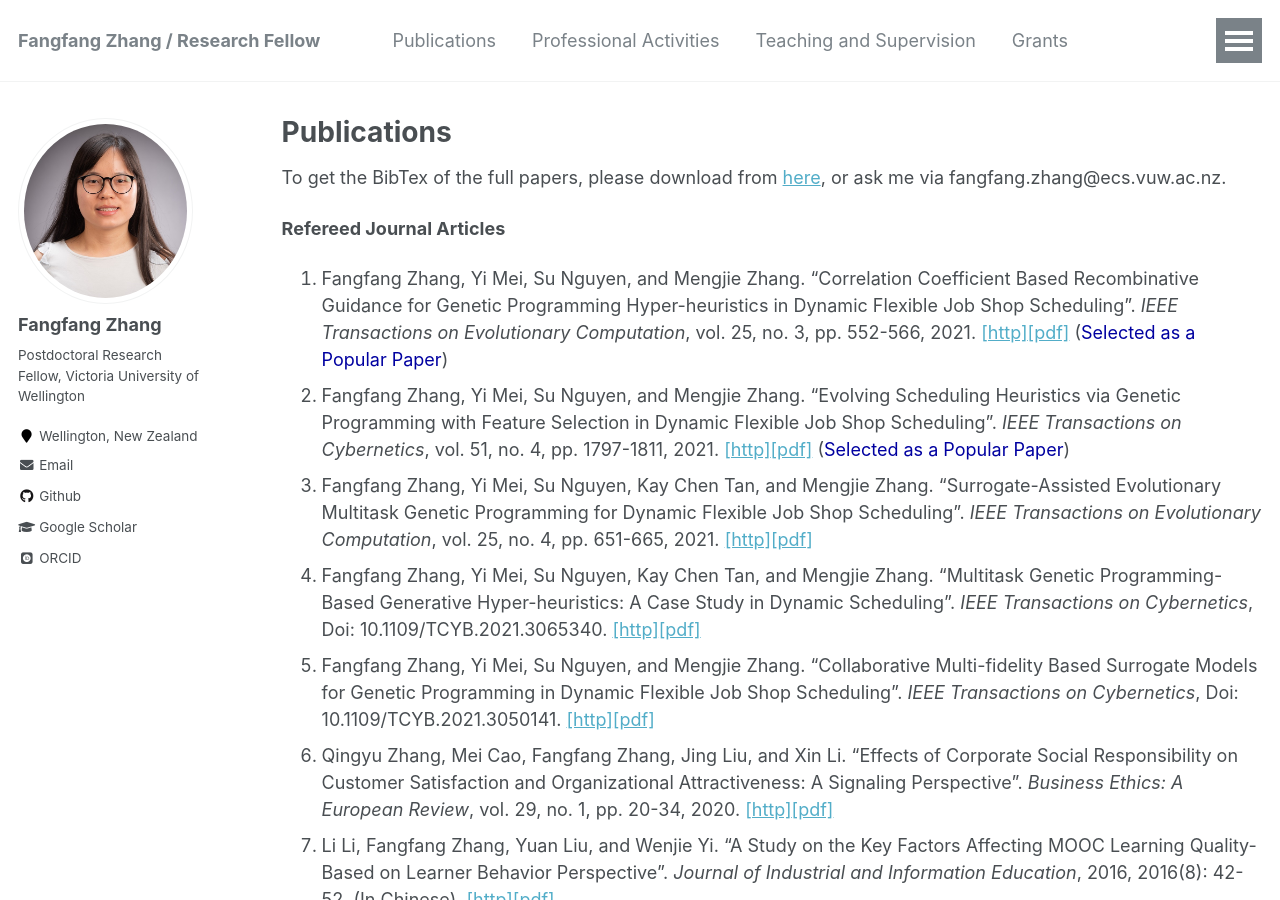
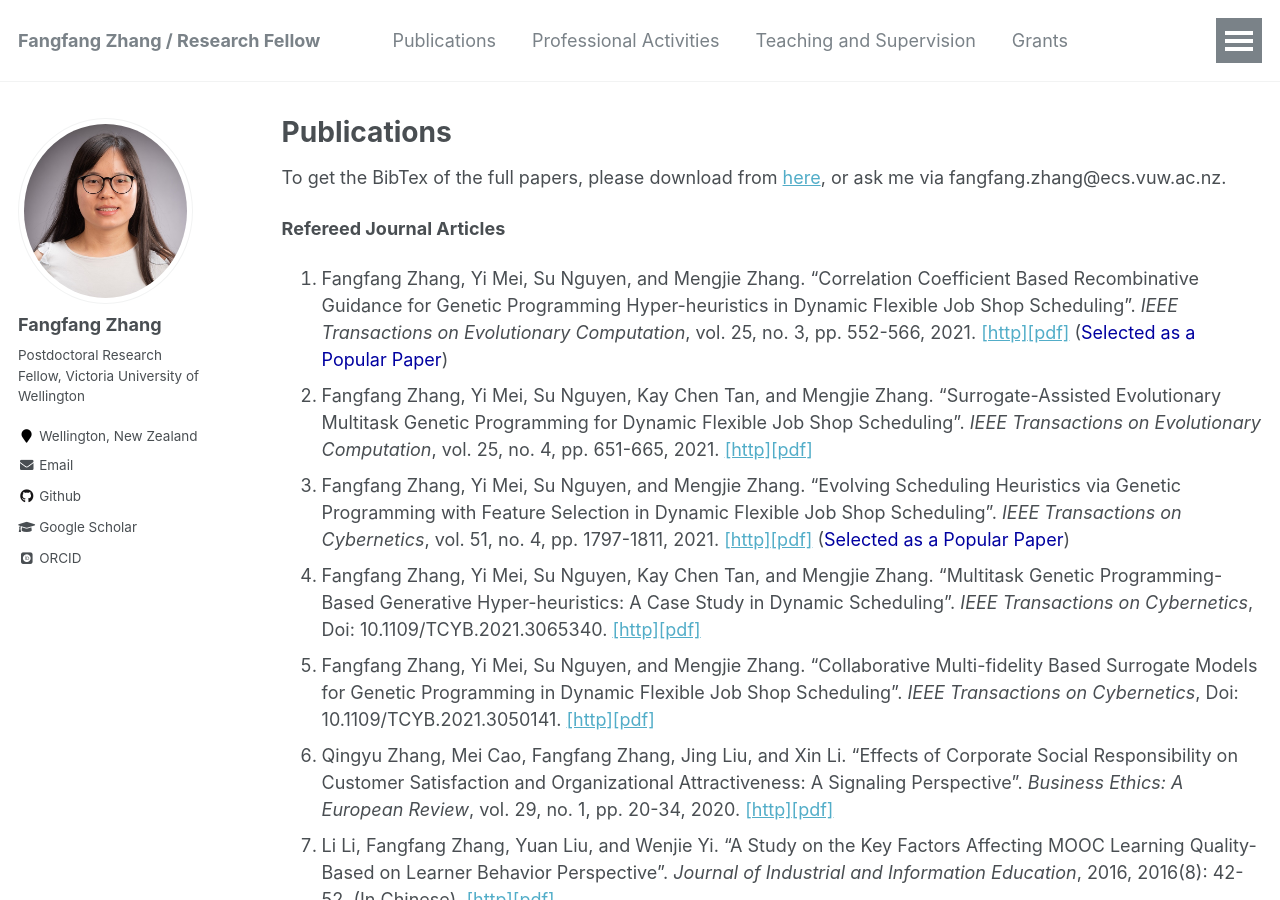
Before and after one commit to fangfang-zhang/fangfang-zhang.github.io, a Jekyll site: the page built from _pages/publications.md, in a window 1280 px wide and 900 px high. Built offline with Jekyll 4.4.1, drawn with Linux system fonts in a browser that asks for light colours; some web fonts are replaced.

Commit message:
publication 2 and 3 order changed

```diff
--- a/_pages/publications.md
+++ b/_pages/publications.md
@@ -8,8 +8,8 @@ To get the BibTex of the full papers, please download from [here](https://github
 
 **Refereed Journal Articles**
 1. Fangfang Zhang, Yi Mei, Su Nguyen, and Mengjie Zhang. "Correlation Coefficient Based Recombinative Guidance for Genetic Programming Hyper-heuristics in Dynamic Flexible Job Shop Scheduling". <i>IEEE Transactions on Evolutionary Computation</i>, vol. 25, no. 3, pp. 552-566, 2021. [[http]](https://ieeexplore.ieee.org/document/9344816)[[pdf]](https://github.com/fangfang-zhang/fangfang-zhang.github.io/blob/master/files/2021-TEVC-Crossover.pdf) (<span style="color: #0000a0">Selected as a Popular Paper</span>)
-2. Fangfang Zhang, Yi Mei, Su Nguyen, and Mengjie Zhang. "Evolving Scheduling Heuristics via Genetic Programming with Feature Selection in Dynamic Flexible Job Shop Scheduling". <i>IEEE Transactions on Cybernetics</i>, vol. 51, no. 4, pp. 1797-1811, 2021. [[http]](https://ieeexplore.ieee.org/document/9234005)[[pdf]](https://github.com/fangfang-zhang/fangfang-zhang.github.io/blob/master/files/2021-TCYB-FeatureSelection.pdf) (<span style="color: #0000a0">Selected as a Popular Paper</span>)
-3. Fangfang Zhang, Yi Mei, Su Nguyen, Kay Chen Tan, and Mengjie Zhang. "Surrogate-Assisted Evolutionary Multitask Genetic Programming for Dynamic Flexible Job Shop Scheduling". <i>IEEE Transactions on Evolutionary Computation</i>, vol. 25, no. 4, pp. 651-665, 2021. [[http]](https://ieeexplore.ieee.org/document/9377470)[[pdf]](https://github.com/fangfang-zhang/fangfang-zhang.github.io/blob/master/files/2021-TEVC-SurrogateMultitask.PDF)
+2. Fangfang Zhang, Yi Mei, Su Nguyen, Kay Chen Tan, and Mengjie Zhang. "Surrogate-Assisted Evolutionary Multitask Genetic Programming for Dynamic Flexible Job Shop Scheduling". <i>IEEE Transactions on Evolutionary Computation</i>, vol. 25, no. 4, pp. 651-665, 2021. [[http]](https://ieeexplore.ieee.org/document/9377470)[[pdf]](https://github.com/fangfang-zhang/fangfang-zhang.github.io/blob/master/files/2021-TEVC-SurrogateMultitask.PDF)
+3. Fangfang Zhang, Yi Mei, Su Nguyen, and Mengjie Zhang. "Evolving Scheduling Heuristics via Genetic Programming with Feature Selection in Dynamic Flexible Job Shop Scheduling". <i>IEEE Transactions on Cybernetics</i>, vol. 51, no. 4, pp. 1797-1811, 2021. [[http]](https://ieeexplore.ieee.org/document/9234005)[[pdf]](https://github.com/fangfang-zhang/fangfang-zhang.github.io/blob/master/files/2021-TCYB-FeatureSelection.pdf) (<span style="color: #0000a0">Selected as a Popular Paper</span>)
 4. Fangfang Zhang, Yi Mei, Su Nguyen, Kay Chen Tan, and Mengjie Zhang. "Multitask Genetic Programming-Based Generative Hyper-heuristics: A Case Study in Dynamic Scheduling". <i>IEEE Transactions on Cybernetics</i>, Doi: 10.1109/TCYB.2021.3065340. [[http]](https://ieeexplore.ieee.org/document/9382963)[[pdf]](https://github.com/fangfang-zhang/fangfang-zhang.github.io/blob/master/files/2021-TCYB-MultitaskDifferentObjective.PDF)
 5. Fangfang Zhang, Yi Mei, Su Nguyen, and Mengjie Zhang. "Collaborative Multi-fidelity Based Surrogate Models for Genetic Programming in Dynamic Flexible Job Shop Scheduling". <i>IEEE Transactions on Cybernetics</i>, Doi: 10.1109/TCYB.2021.3050141. [[http]](https://ieeexplore.ieee.org/document/9345417)[[pdf]](https://github.com/fangfang-zhang/fangfang-zhang.github.io/blob/master/files/2021-TCYB-MultifidelitySurrogate.PDF)
 6. Qingyu Zhang, Mei Cao, Fangfang Zhang, Jing Liu, and Xin Li. "Effects of Corporate Social Responsibility on Customer Satisfaction and Organizational Attractiveness: A Signaling Perspective". <i>Business Ethics: A European Review</i>, vol. 29, no. 1, pp. 20-34, 2020. [[http]](https://onlinelibrary.wiley.com/doi/pdf/10.1111/beer.12243)[[pdf]](https://github.com/fangfang-zhang/fangfang-zhang.github.io/blob/master/files/2019-BusinessEthics-SocialResponsibility.pdf)
```
